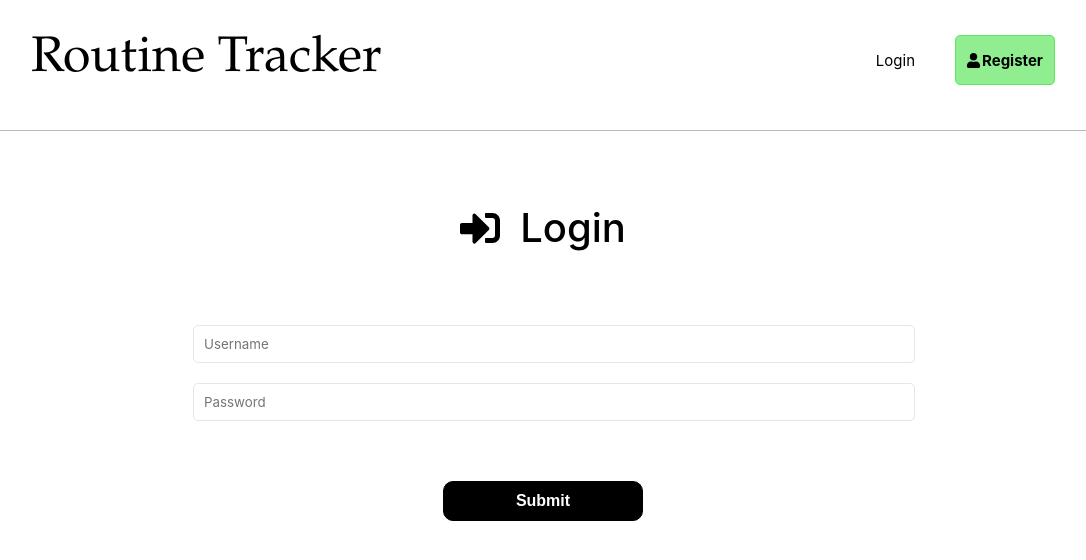
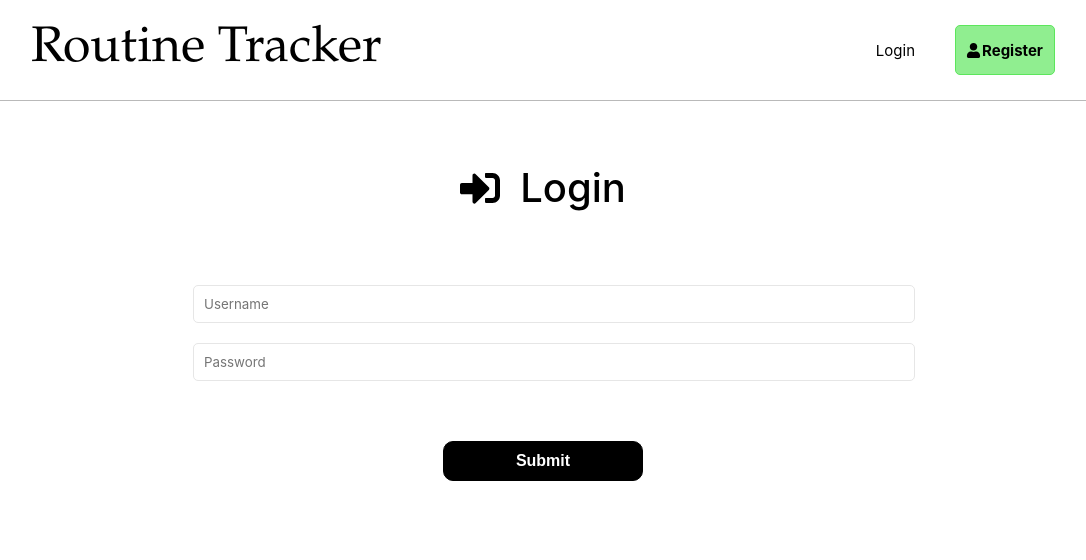
Before and after one commit to ssiika/routinetracker, a React (Create React App) app in the folder client/: page /login in a window 1280 px wide. Shown: the top 560 px of the page, without its empty margins (97-1183 px from the left). Built offline with nearby package versions, Linux system fonts and the light colour scheme.

Commit message:
Fix bug with history graph being 1 month off, add styling to adjust for device screen height

```diff
--- a/client/src/components/Graph.tsx
+++ b/client/src/components/Graph.tsx
@@ -5,14 +5,12 @@ import 'chart.js/auto'
 
 function Graph({data, color, yAxisFilter}: {data: GroupedData[], color: string, yAxisFilter: string}) {
 
-
-
     const months: [string, number][] = [['Jan', 31], ['Feb', 28], ['Mar', 31], ['Apr', 30], ['May', 31], ['Jun', 30],
     ['Jul', 31], ['Aug', 31], ['Sep', 30], ['Oct', 31], ['Nov', 30], ['Dec', 31]]
 
     // Fix issue with activities with no data displaying data for activity1
     const graphData: GraphData[] = months.map((_month, index) => {
-        const monthData = data.find((data) => data.month === index)
+        const monthData = data.find((data) => data.month - 1 === index)
         if (monthData) {
             return {total: monthData.total, avg: monthData.avg}
         } else {
--- a/client/src/index.css
+++ b/client/src/index.css
@@ -897,3 +897,23 @@ tr:nth-child(2n) td {
     column-gap: 30px;
   }
 }
+
+@media (max-height:860px) {
+  .container {
+    grid-template-rows: 130px auto;
+  }
+  .header {
+    padding-bottom: 10px;
+    padding-top: 10px;
+  }
+
+  .scheduleContent {
+    gap: 20px;
+  }
+}
+
+@media (max-height:825px) {
+  .scheduleContent {
+    gap: 10px;
+  }
+}
```
